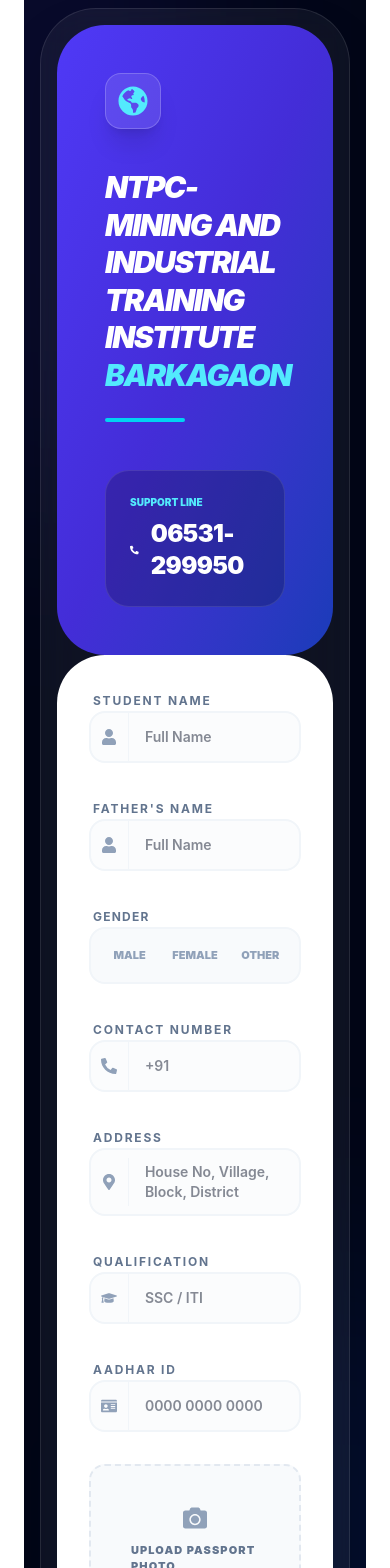
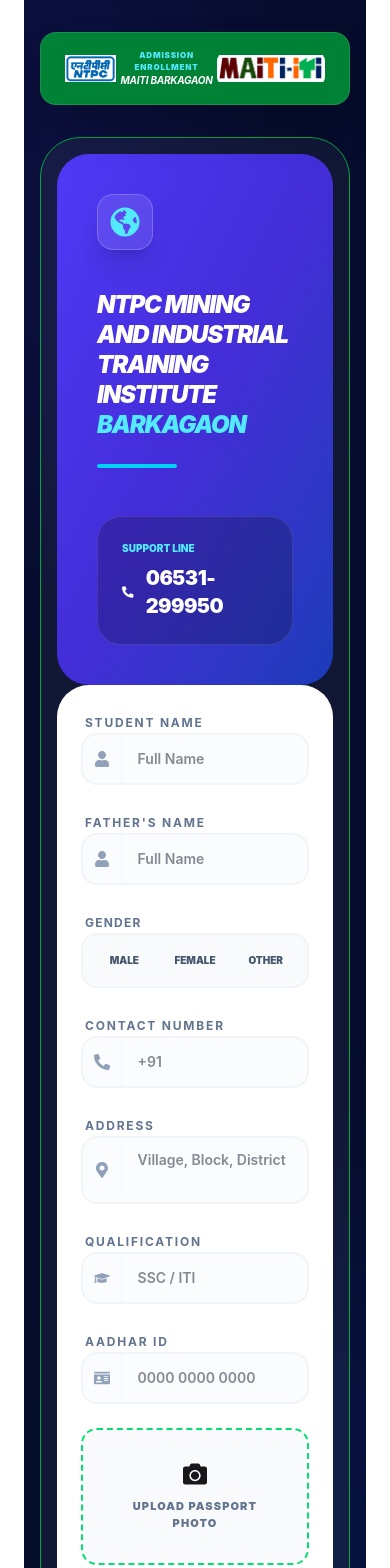
Before and after one commit to skillandcreativelab-afk/NTPCMAITINEW, a React (Vite) app in the folder maiti/: page /apply in a window 390 px wide. Shown: the part 160-1728 px from the top of the page. Built offline with nearby package versions, Linux system fonts and the light colour scheme; no server answers.

Commit message:
Frontend updated: Gallery, UI, and security fixes

```diff
--- a/maiti/src/components/ApplyNow.jsx
+++ b/maiti/src/components/ApplyNow.jsx
@@ -4,6 +4,10 @@
   FaUser, FaMapMarkerAlt, FaGraduationCap,
   FaPhoneAlt, FaIdCard, FaCamera, FaCheckCircle, FaRocket, FaGlobeAmericas, FaPrint
 } from "react-icons/fa";
+
+// Logo Paths (Public folder mein ye files honi chahiye)
+const ntpcLogo = "/ntpc_logo.png";
+const maitiLogo = "/maiti_logo.png";
 
 const PremiumInput = ({ label, name, icon, placeholder, isTextArea, type="text", value, onChange }) => (
   <motion.div whileHover={{ y: -2 }} className="space-y-2 w-full group">
@@ -45,7 +49,7 @@
     return `MITI-${year}-${timePart}`;
   };
 
-  // --- NEW PRINT LOGIC (OLD LOGIC NOT CHANGED) ---
+  // --- PRINT SLIP LOGIC (BINAA LOGIC CHANGE KIYE) ---
   const handlePrintSlip = () => {
     const printWindow = window.open('', '_blank', 'width=800,height=900');
     printWindow.document.write(`
@@ -65,8 +69,7 @@
             .info-item { margin-bottom: 15px; }
             .label { font-size: 11px; font-weight: bold; color: #94a3b8; text-transform: uppercase; }
             .value { font-size: 16px; font-weight: bold; color: #1e293b; }
-            .footer { margin-top: 50px; text-align: center; font-size: 10px; color: #94a3b8; border-top: 1px solid #eee; pt: 20px; }
-            @media print { .no-print { display: none; } }
+            .footer { margin-top: 50px; text-align: center; font-size: 10px; color: #94a3b8; border-top: 1px solid #eee; padding-top: 20px; }
           </style>
         </head>
         <body>
@@ -76,20 +79,17 @@
               <p class="logo-text">TRAINING INSTITUTE</p>
               <p class="subtitle">BARKAGAON, HAZARIBAGH</p>
             </div>
-
             <div class="reg-box">
               <div class="reg-label">Application Registration ID</div>
               <div class="reg-value">${regId}</div>
             </div>
-
             <div class="info-grid">
               <div class="info-item"><div class="label">Student Name</div><div class="value">${submittedData?.name}</div></div>
               <div class="info-item"><div class="label">Father's Name</div><div class="value">${submittedData?.fatherName}</div></div>
               <div class="info-item"><div class="label">Contact Number</div><div class="value">${submittedData?.mobile}</div></div>
-              <div class="info-item"><div class="label">Aadhar ID</div><div class="value">${submittedData?.studentId}</div></div>
+              <div class="info-item"><div class="label">Qualification</div><div class="value">${submittedData?.qualification}</div></div>
               <div class="info-item" style="grid-column: span 2;"><div class="label">Address</div><div class="value">${submittedData?.address}</div></div>
             </div>
-
             <div class="footer">
               <p>This is a system generated enrollment slip for NTPC-MITI Barkagaon.</p>
               <p>Date of Issue: ${new Date().toLocaleDateString()}</p>
@@ -133,13 +133,14 @@
   };
 
   return (
-    <div className="min-h-screen bg-[#020617] flex items-center justify-center py-16 px-4 relative overflow-hidden">
-      {/* Design Elements */}
+    <div className="min-h-screen bg-[#050c2b] flex flex-col items-center justify-center py-16 px-4 relative overflow-hidden">
+      {/* Background Glows */}
       <div className="absolute top-0 left-0 w-full h-full overflow-hidden pointer-events-none opacity-20">
         <div className="absolute -top-[10%] -left-[10%] w-[40%] h-[40%] bg-indigo-600 blur-[120px] rounded-full"></div>
         <div className="absolute -bottom-[10%] -right-[10%] w-[40%] h-[40%] bg-blue-600 blur-[120px] rounded-full"></div>
       </div>
 
+      {/* Success Modal */}
       <AnimatePresence>
         {isSubmitted && (
           <motion.div initial={{ opacity: 0 }} animate={{ opacity: 1 }} exit={{ opacity: 0 }} className="fixed inset-0 z-[100] bg-slate-950/80 backdrop-blur-md flex items-center justify-center p-4">
@@ -153,7 +154,6 @@
                 <p className="text-xl font-black text-indigo-400 font-mono tracking-widest">{regId}</p>
               </div>
 
-              {/* ACTION BUTTONS */}
               <div className="space-y-3">
                 <button
                   onClick={handlePrintSlip}
@@ -161,7 +161,6 @@
                 >
                   <FaPrint className="text-lg" /> Download / Print Slip
                 </button>
-
                 <button
                   onClick={() => setIsSubmitted(false)}
                   className="w-full bg-slate-100 text-slate-600 py-4 rounded-xl font-black text-xs uppercase hover:bg-slate-200 transition-all"
@@ -174,43 +173,68 @@
         )}
       </AnimatePresence>
 
+      {/* 1. TOP LOGO CONTAINER */}
+      <motion.div
+        initial={{ opacity: 0, y: -20 }}
+        animate={{ opacity: 1, y: 0 }}
+        className="max-w-6xl w-full mb-8 relative z-20"
+      >
+        <div className="bg-green-700 backdrop-blur-xl rounded-2xl md:rounded-full p-4 border border-white/10 flex items-center justify-between shadow-2xl">
+          <div className="flex items-center gap-3 pl-2">
+            <img src={'/addmission slip logo/ntpc.jpeg'} alt="NTPC" className="h-8 md:h-10 w-auto object-contain" onError={(e) => { e.target.src = 'https://upload.wikimedia.org/wikipedia/commons/e/e0/Placeholder_logo.svg'; }} />
+            <span className="hidden sm:block font-black text-white text-sm md:text-lg uppercase tracking-tighter">NTPC Limited</span>
+          </div>
+
+          <div className="text-center">
+            <p className="text-[8px] md:text-[10px] text-cyan-300 font-black uppercase tracking-widest">Admission Enrollment</p>
+            <p className="text-[10px] md:text-xs text-white/100 font-bold tracking-tight italic">MAITI BARKAGAON</p>
+          </div>
+
+          <div className="flex items-center gap-3 pr-2">
+            <span className="hidden sm:block font-black text-white text-sm md:text-lg uppercase tracking-tighter">MAITI</span>
+            <img src={'/addmission slip logo/maiti.png'} alt="MAITI" className="h-8 md:h-10 w-auto object-contain rounded-lg" onError={(e) => { e.target.src = 'https://upload.wikimedia.org/wikipedia/commons/e/e0/Placeholder_logo.svg'; }} />
+          </div>
+        </div>
+      </motion.div>
+
+      {/* 2. MAIN FORM BOX */}
       <motion.div initial={{ opacity: 0, y: 30 }} animate={{ opacity: 1, y: 0 }} className="max-w-6xl w-full relative z-10">
-        <div className="bg-white/5 backdrop-blur-xl rounded-[3.5rem] shadow-2xl overflow-hidden flex flex-col lg:flex-row border border-white/10 p-4">
+        <div className="bg-white/5 backdrop-blur-xl rounded-[2.5rem] md:rounded-[3.5rem] shadow-2x1 overflow-hidden flex flex-col lg:flex-row border border-green-600 p-4">
 
-          {/* Left Info Panel */}
-          <div className="lg:w-[38%] bg-gradient-to-br from-indigo-600 via-indigo-700 to-blue-800 rounded-[3rem] p-12 text-white flex flex-col justify-between">
+          {/* Left Panel */}
+          <div className="lg:w-[38%] bg-gradient-to-br from-indigo-600 via-indigo-700 to-blue-800 rounded-[2rem] md:rounded-[3rem] p-10 md:p-12 text-white flex flex-col justify-between">
             <div>
               <div className="w-14 h-14 rounded-2xl bg-white/10 flex items-center justify-center border border-white/20 mb-10 shadow-xl">
                  <FaGlobeAmericas className="text-3xl text-cyan-300" />
               </div>
-              <h2 className="text-3xl font-black leading-tight mb-6 tracking-tighter uppercase italic">
-                NTPC-MINING AND INDUSTRIAL <br/> TRAINING INSTITUTE <br/>
+              <h2 className="text-2xl md:text-3xl font-black leading-tight mb-6 tracking-tighter uppercase italic">
+                NTPC MINING AND INDUSTRIAL <br/> TRAINING INSTITUTE <br/>
                 <span className="text-cyan-300">BARKAGAON</span>
               </h2>
               <div className="h-1 w-20 bg-cyan-400 rounded-full"></div>
             </div>
             <div className="mt-12 bg-black/20 p-6 rounded-3xl border border-white/10">
                <p className="text-[10px] text-cyan-300 font-black uppercase mb-2">Support Line</p>
-               <p className="text-2xl font-black tracking-tight flex items-center gap-3">
+               <p className="text-xl md:text-2xl font-black tracking-tight flex items-center gap-3">
                  <FaPhoneAlt className="text-sm" /> 06531-299950
                </p>
             </div>
           </div>
 
-          {/* Right Form Panel */}
-          <div className="lg:w-[62%] p-8 md:p-14 bg-white rounded-[3rem]">
-            <form onSubmit={handleSubmit} className="space-y-8">
-              <div className="grid grid-cols-1 md:grid-cols-2 gap-8">
+          {/* Right Form */}
+          <div className="lg:w-[62%] p-6 md:p-14 bg-white rounded-[2rem] md:rounded-[3rem]">
+            <form onSubmit={handleSubmit} className="space-y-6 md:space-y-8">
+              <div className="grid grid-cols-1 md:grid-cols-2 gap-6 md:gap-8">
                 <PremiumInput label="Student Name" name="name" value={formData.name} icon={<FaUser/>} placeholder="Full Name" onChange={handleChange} />
                 <PremiumInput label="Father's Name" name="fatherName" value={formData.fatherName} icon={<FaUser/>} placeholder="Full Name" onChange={handleChange} />
               </div>
 
-              <div className="grid grid-cols-1 md:grid-cols-2 gap-8 items-end">
+              <div className="grid grid-cols-1 md:grid-cols-2 gap-6 md:gap-8 items-end">
                 <div className="space-y-3">
                   <label className="text-[12px] font-bold text-slate-500 uppercase tracking-widest ml-1">Gender</label>
                   <div className="flex bg-slate-50 p-1.5 rounded-2xl border-2 border-slate-100">
                     {["Male", "Female", "Other"].map((g) => (
-                      <label key={g} className="flex-1 text-center py-3 rounded-xl cursor-pointer text-[11px] font-black transition-all has-[:checked]:bg-indigo-600 has-[:checked]:text-white text-slate-400 uppercase">
+                      <label key={g} className="flex-1 text-center py-3 rounded-xl cursor-pointer text-[10px] font-black transition-all has-[:checked]:bg-indigo-600 has-[:checked]:text-white text-slate-600 uppercase">
                         <input type="radio" name="gender" value={g} checked={formData.gender === g} onChange={handleChange} className="hidden" required />
                         {g}
                       </label>
@@ -220,21 +244,21 @@
                 <PremiumInput label="Contact Number" name="mobile" value={formData.mobile} type="tel" icon={<FaPhoneAlt/>} placeholder="+91" onChange={handleChange} />
               </div>
 
-              <PremiumInput label="Address" name="address" value={formData.address} icon={<FaMapMarkerAlt/>} placeholder="House No, Village, Block, District" isTextArea onChange={handleChange} />
+              <PremiumInput label="Address" name="address" value={formData.address} icon={<FaMapMarkerAlt/>} placeholder="Village, Block, District" isTextArea onChange={handleChange} />
 
-              <div className="grid grid-cols-1 md:grid-cols-2 gap-8">
+              <div className="grid grid-cols-1 md:grid-cols-2 gap-6 md:gap-8">
                 <PremiumInput label="Qualification" name="qualification" value={formData.qualification} icon={<FaGraduationCap/>} placeholder="SSC / ITI" onChange={handleChange} />
                 <PremiumInput label="Aadhar ID" name="studentId" value={formData.studentId} icon={<FaIdCard/>} placeholder="0000 0000 0000" onChange={handleChange} />
               </div>
 
-              <div className="relative bg-slate-50 border-2 border-dashed border-slate-200 rounded-2xl p-10 flex flex-col items-center justify-center gap-3 group">
-                <FaCamera className="text-slate-400 group-hover:text-indigo-600 transition-colors" size={24} />
-                <span className="text-[11px] font-black text-slate-500 uppercase tracking-widest">Upload Passport Photo</span>
+              <div className="relative bg-slate-50 border-2 border-dashed border-green-400 rounded-2xl p-8 flex flex-col items-center justify-center gap-3 group">
+                <FaCamera className="text-black-400 group-hover:text-indigo-600 transition-colors" size={24} />
+                <span className="text-[11px] font-black text-slate-500 uppercase tracking-widest text-center">Upload Passport Photo</span>
                 <input type="file" name="photo" accept="image/*" className="absolute inset-0 opacity-0 cursor-pointer" onChange={handleChange} required />
                 {formData.photo && <span className="text-green-500 text-[10px] font-bold uppercase tracking-widest">Photo Ready ✓</span>}
               </div>
 
-              <button disabled={loading} className={`w-full py-6 rounded-2xl font-black text-xs uppercase tracking-[0.4em] text-white flex items-center justify-center gap-4 transition-all ${loading ? 'bg-slate-300' : 'bg-gradient-to-r from-indigo-600 to-blue-600 hover:shadow-xl'}`}>
+              <button disabled={loading} className={`w-full py-5 md:py-6 rounded-2xl font-black text-xs uppercase tracking-[0.4em] text-white flex items-center justify-center gap-4 transition-all ${loading ? 'bg-slate-300' : 'bg-gradient-to-r from-indigo-600 to-blue-600 hover:shadow-xl active:scale-[0.98]'}`}>
                 {loading ? "PROCESSING..." : <>Submit Enrollment <FaRocket className="text-lg" /></>}
               </button>
             </form>
--- a/maiti/src/components/Navbar.jsx
+++ b/maiti/src/components/Navbar.jsx
@@ -39,7 +39,9 @@
   };
 
   return (
+
     <div className="w-full">
+      <h1>hhh</h1>
       <div className="navbar bg-[#0b2a4a] h-20 text-white px-4 md:px-6 shadow-lg">
         {/* Logo Section */}
         <div className="flex-1">
```
Also changed, not shown: maiti/public/addmission slip logo/maiti.png (added), maiti/public/addmission slip logo/ntpc.jpeg (added).
